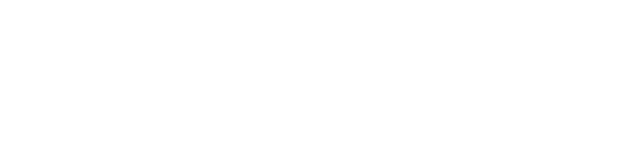
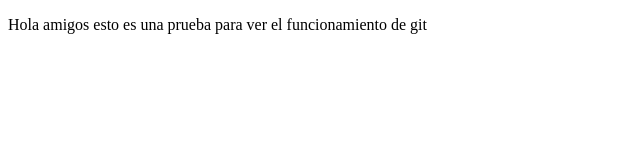
Before and after one commit to OswaldoCarrion/proyectoDemoCursoPrework, a plain HTML site: page index.html in a window 1280 px wide. Shown: the whole page, without its empty margins (0-640 px from the left). Drawn offline with Linux system fonts and the light colour scheme.

```diff
--- a/index.html
+++ b/index.html
@@ -6,6 +6,9 @@
     <title>Hola Mundot</title>
 </head>
 <body>
+    <p>
+        Hola amigos esto es una prueba para ver el funcionamiento de git
 
+    </p>
 </body>
 </html>
```
